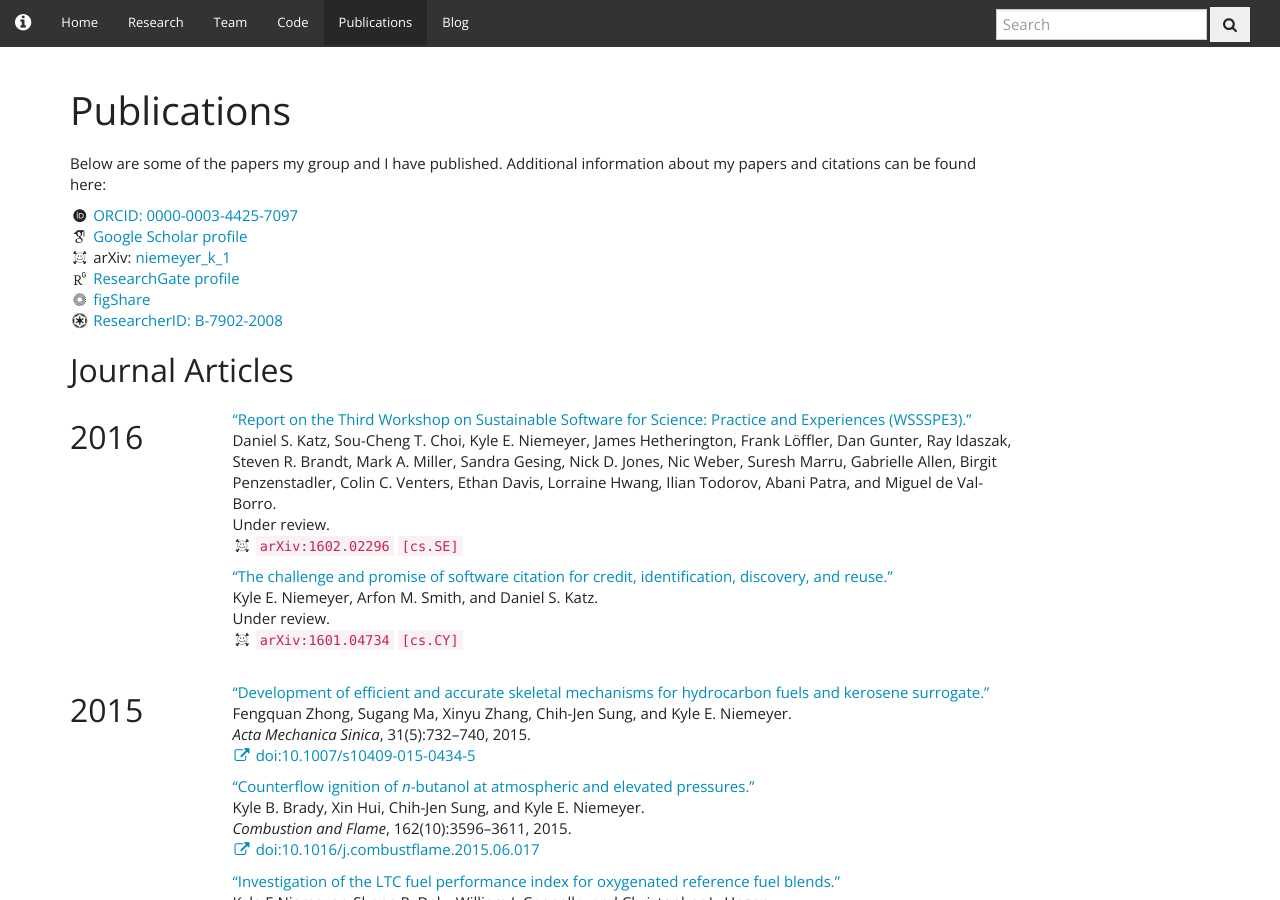
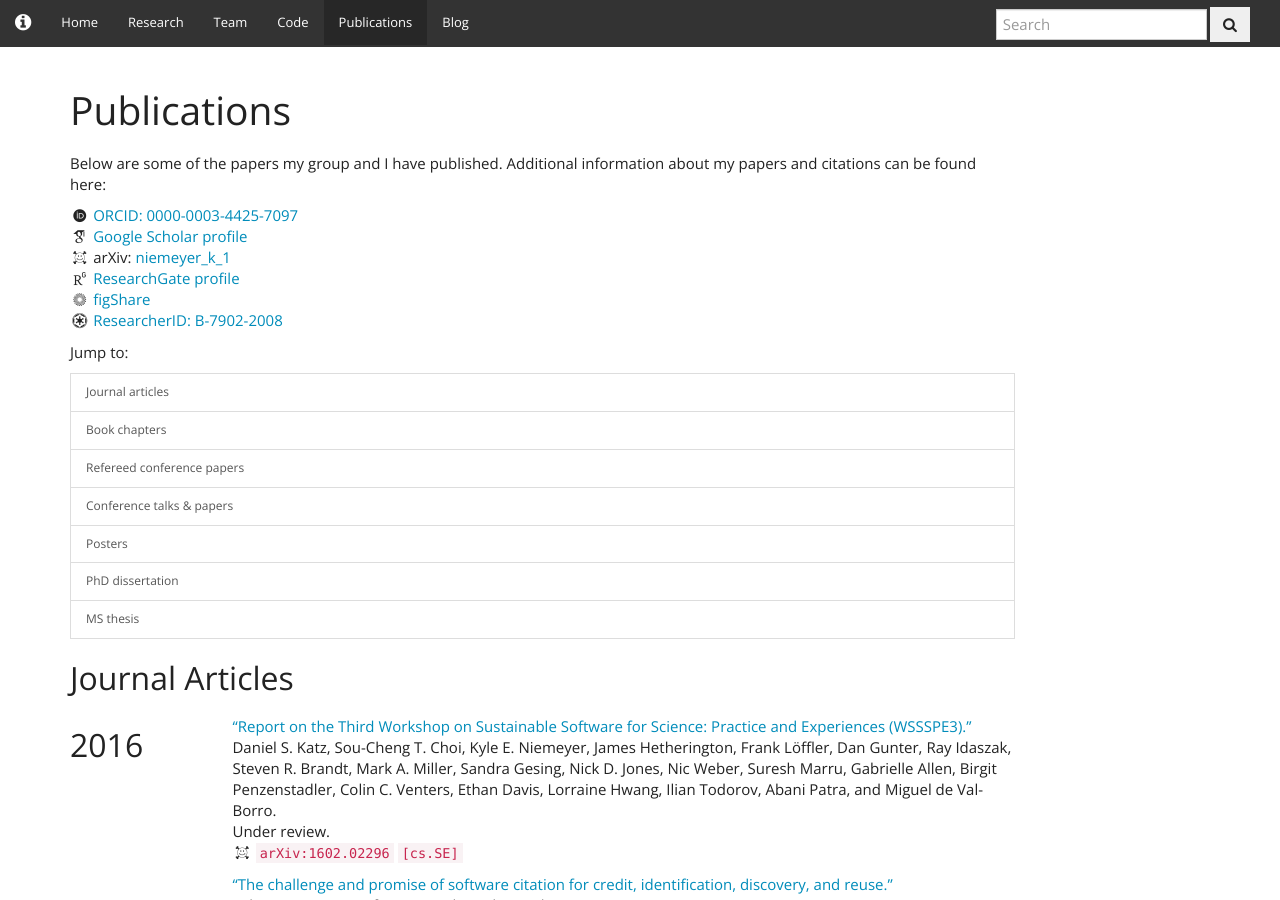
Before and after one commit to kyleniemeyer/kyleniemeyer.com, a Jekyll site: the page built from pubs/index.markdown, in a window 1280 px wide and 900 px high. Built offline with Jekyll 4.4.1, drawn with Linux system fonts in a browser that asks for light colours; nearby versions of some CDN libraries; some web fonts are replaced; comment, search, counter and statistics services are not loaded.

Commit message:
added pub category links

```diff
--- a/pubs/index.markdown
+++ b/pubs/index.markdown
@@ -13,8 +13,18 @@ Below are some of the papers my group and I have published. Additional informati
 <i class="ai ai-figshare fa-fw"></i> [figShare](https://figshare.com/authors/Kyle_Niemeyer/459510)
 {% icon fa-empire fa-fw %} [ResearcherID: B-7902-2008](http://www.researcherid.com/rid/B-7902-2008)
 
+Jump to:
+<div class="list-group">
+<a href="#articles" class="list-group-item">Journal articles</a>
+<a href="#book-chapters" class="list-group-item">Book chapters</a>
+<a href="#ref-conf-papers" class="list-group-item">Refereed conference papers</a>
+<a href="#conf-papers" class="list-group-item">Conference talks & papers</a>
+<a href="#posters" class="list-group-item">Posters</a>
+<a href="#dissertation" class="list-group-item">PhD dissertation</a>
+<a href="#ms-thesis" class="list-group-item">MS thesis</a>
+</div>
 
-## Journal Articles ##
+## Journal Articles {#articles}
 
 <div class="row">
 <div class="col-md-2">
@@ -155,7 +165,7 @@ C. R. Slyfield Jr., K. E. Niemeyer, E. V. Tkachenko, R. E. Tomlinson, G. G. Stey
 
 </div>
 
-## Book Chapters ##
+## Book Chapters {#book-chapters}
 
 <div class="row">
 <div class="col-md-2">
@@ -173,7 +183,7 @@ In V. Kindratenko (Ed.), *Numerical Computations with GPUs*, Springer Internatio
 </div> <!-- END col-md-10-->
 </div> <!-- END row-->
 
-## Refereed Conference Papers ##
+## Refereed Conference Papers {#ref-conf-papers}
 
 <div class="row">
 <div class="col-md-2">
@@ -191,7 +201,7 @@ ASME 2014 Internal Combustion Engine Division Fall Technical Conference (ICEF),
 </div> <!-- END col-md-10-->
 </div> <!-- END row-->
 
-## Conference Papers / Presentations ##
+## Conference Papers / Presentations {#conf-papers}
 
 <div class="row">
 <div class="col-md-2">
@@ -352,7 +362,7 @@ Kyle E. Niemeyer, Mandhapati P. Raju, and Chih-Jen Sung.
 </div> <!-- END col-md-10-->
 </div> <!-- END row-->
 
-## Conference Posters ##
+## Conference Posters {#posters}
 
 <div class="row">
 <div class="col-md-2">
@@ -398,7 +408,7 @@ Kyle E. Niemeyer and Chih-Jen Sung.
 </div> <!-- END col-md-10-->
 </div> <!-- END row-->
 
-## PhD Dissertation ##
+## PhD Dissertation {#dissertation}
 
 <div class="row">
 <div class="col-md-2">
@@ -416,7 +426,7 @@ Department of Mechanical and Aerospace Engineering, Case Western Reserve Univers
 </div> <!-- END col-md-10-->
 </div> <!-- END row-->
 
-## Master's Thesis ##
+## Master's Thesis {#ms-thesis}
 
 <div class="row">
 <div class="col-md-2">
```
